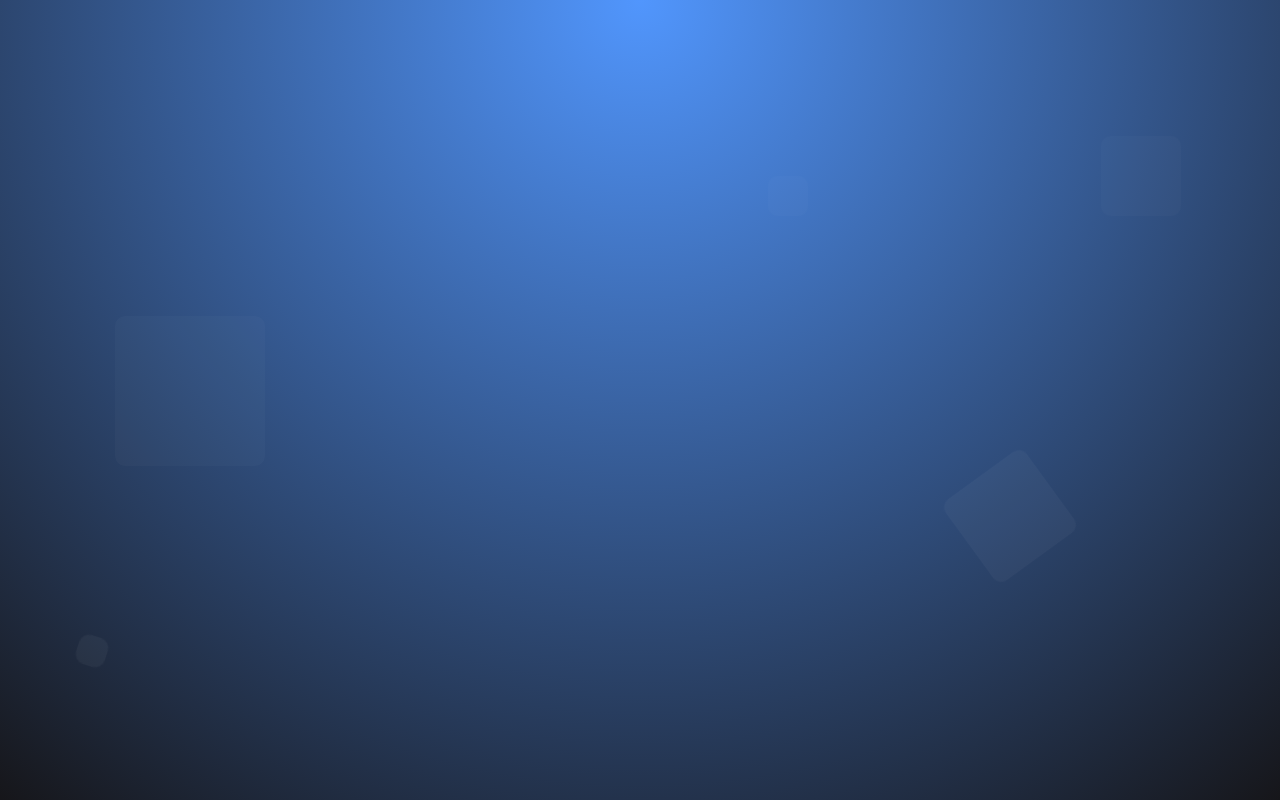
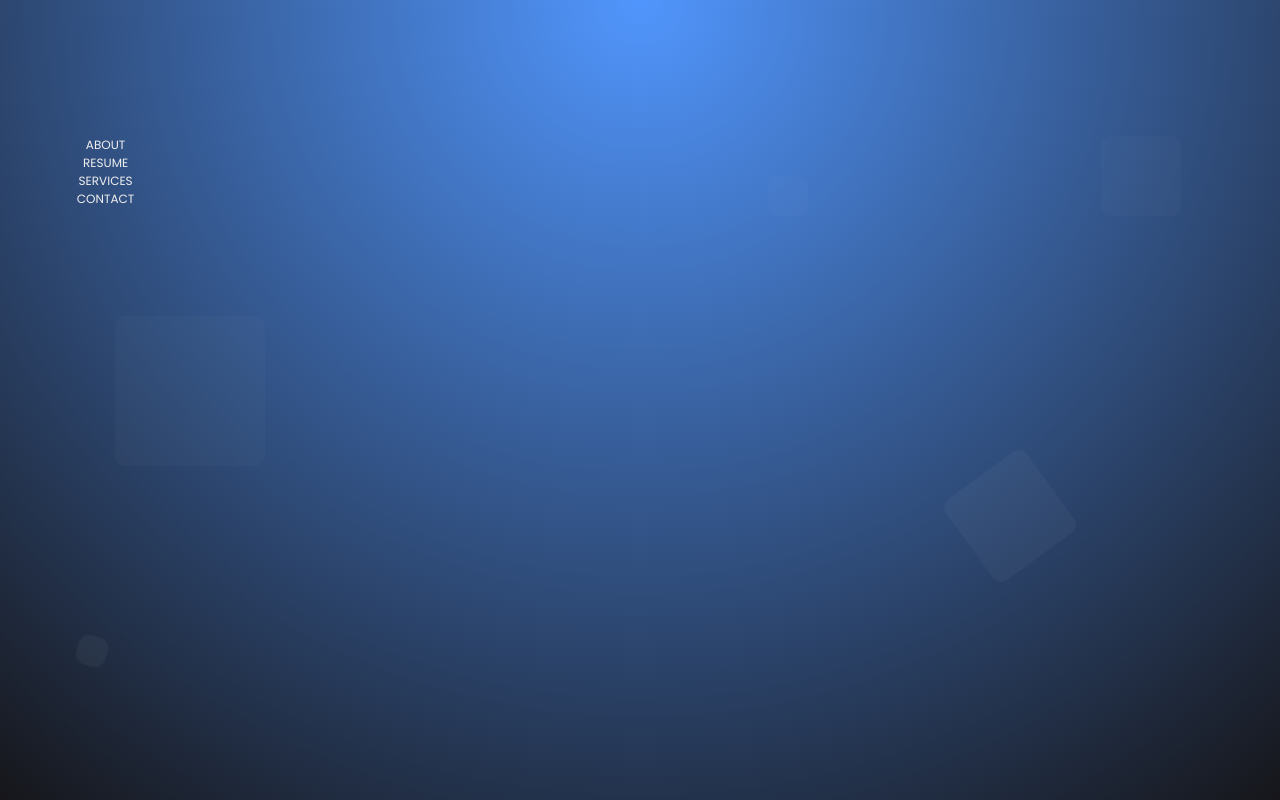
Before and after one commit to jajosheni/N95, a Svelte app: page / in a window 1280 px wide. Built offline with nearby package versions, Linux system fonts and the light colour scheme.

Commit message:
--refac: use subpages on header

```diff
--- a/resources/subpages/index.js
+++ b/resources/subpages/index.js
@@ -3,9 +3,9 @@ import resume from './resume';
 import services from './services';
 import contact from './contact';
 
-export default {
+export default [
   about,
   resume,
   services,
   contact
-};
+];
--- a/src/components/Header.svelte
+++ b/src/components/Header.svelte
@@ -0,0 +1,25 @@
+<script>
+  import HeaderButton from '../shared/HeaderButton.svelte';
+  import subpages from '../../resources/subpages';
+</script>
+
+<div class="head">
+    <ul>
+        {#each subpages as subpage}
+            <li>
+                <HeaderButton name={subpage.name}/>
+            <li>
+        {/each}
+    </ul>
+</div>
+
+<style>
+    .head {
+        padding: 0;
+        margin: 20px 0 15px -10px;
+        grid-area: hdr;
+        height: fit-content;
+        height: -moz-fit-content;
+        border-radius: var(--radius);
+    }
+</style>
```
